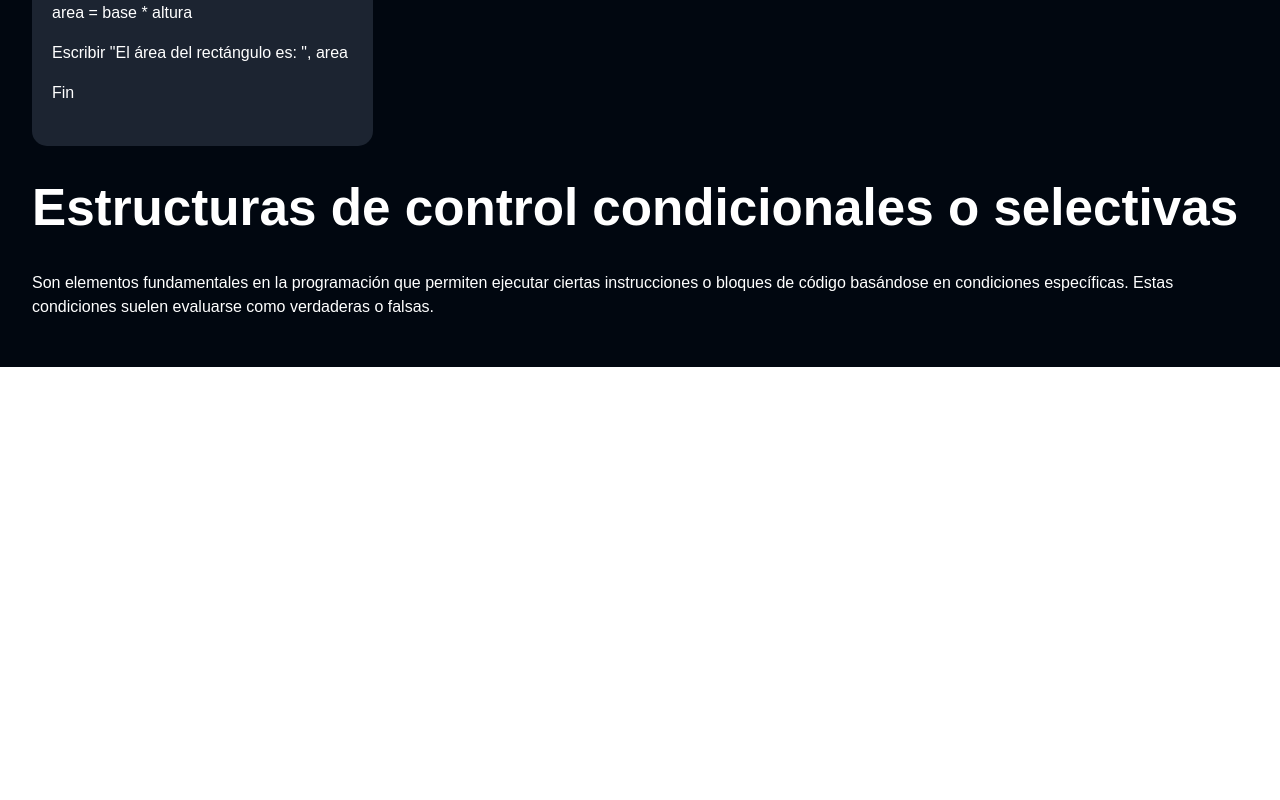
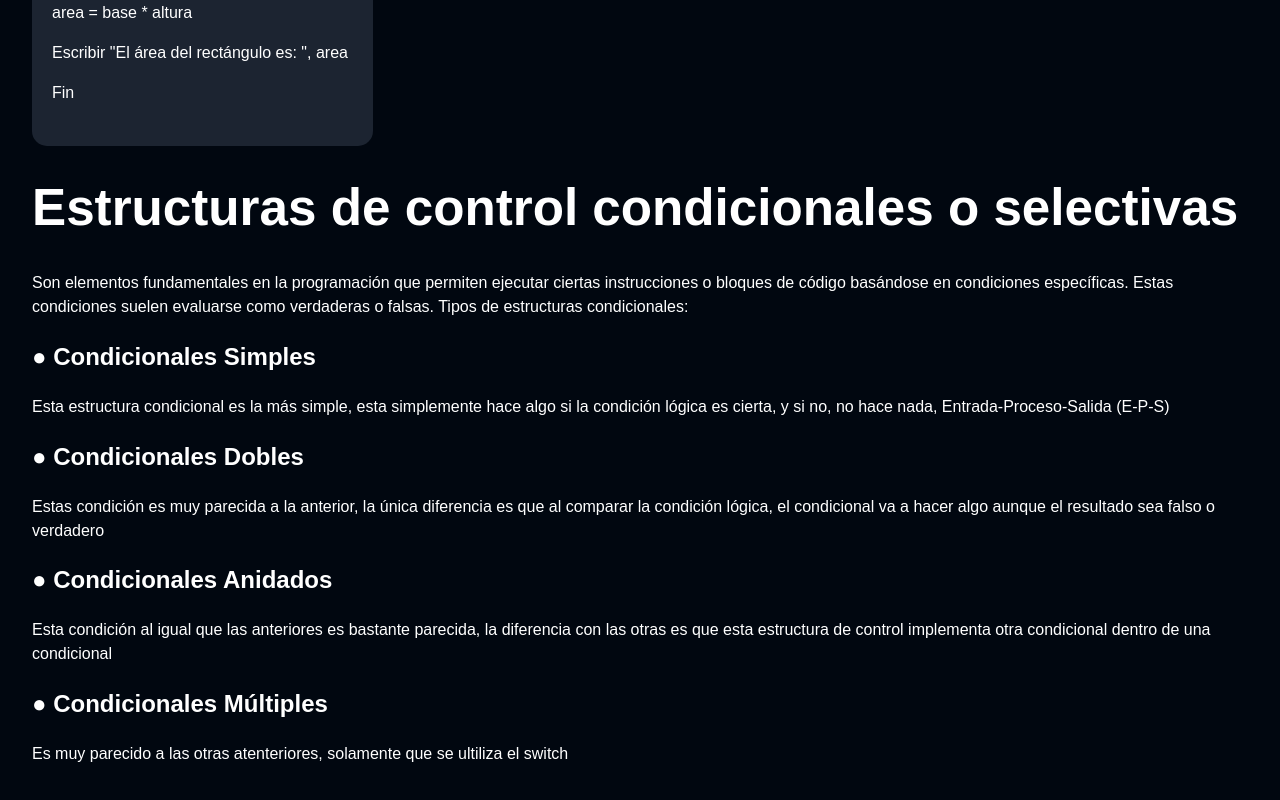
Before and after one commit to KevinLatino/Peritazgo-Website, a React (Vite) app: page / in a window 1280 px wide. Shown: the part 7033-7833 px from the top of the page. Before the commit the page ends 7400 px from the top, so only its background shows below. Built offline with nearby package versions, Linux system fonts and the light colour scheme.

Commit message:
Avances en Estructuras de control

```diff
--- a/src/Components/ControlStructure.jsx
+++ b/src/Components/ControlStructure.jsx
@@ -44,7 +44,26 @@ const ControlStructure = () => {
       <p>
         Son elementos fundamentales en la programación que permiten ejecutar
         ciertas instrucciones o bloques de código basándose en condiciones específicas.
-        Estas condiciones suelen evaluarse como verdaderas o falsas.
+        Estas condiciones suelen evaluarse como verdaderas o falsas. Tipos de estructuras condicionales:
+      </p>
+      <h2>● Condicionales Simples</h2>
+      <p>
+        Esta estructura condicional es la más simple, esta simplemente hace algo si
+        la condición lógica es cierta, y si no, no hace nada, Entrada-Proceso-Salida (E-P-S)
+      </p>
+      <h2>● Condicionales Dobles</h2>
+      <p>
+        Estas condición es muy parecida a la anterior, la única diferencia es que al comparar la condición lógica,
+        el condicional va a hacer algo aunque el resultado sea falso o verdadero
+      </p>
+      <h2>● Condicionales Anidados</h2>
+      <p>
+        Esta condición al igual que las anteriores es bastante parecida, la diferencia con las otras es que esta estructura
+        de control implementa otra condicional dentro de una condicional
+      </p>
+      <h2>● Condicionales Múltiples</h2>
+      <p>
+        Es muy parecido a las otras atenteriores, solamente que se ultiliza el switch
       </p>
     </>
   )
```
